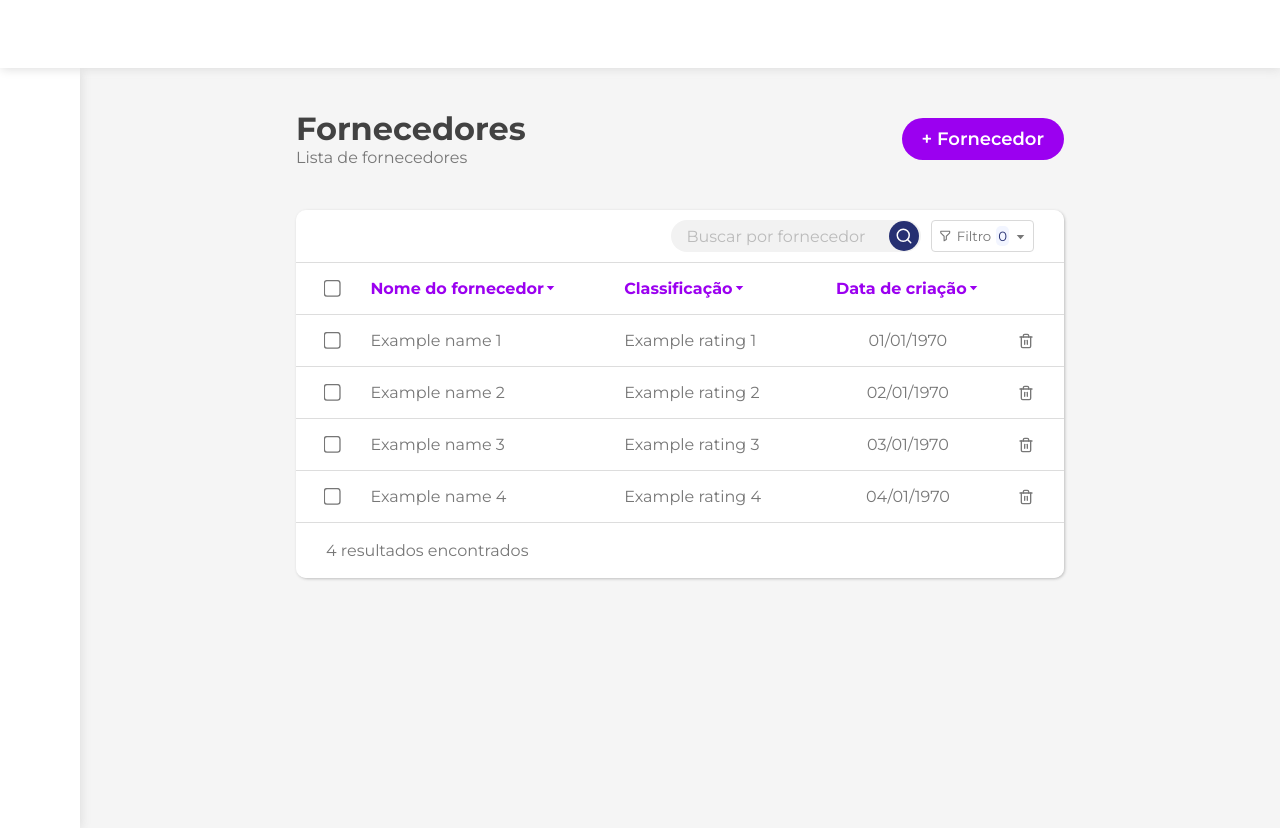
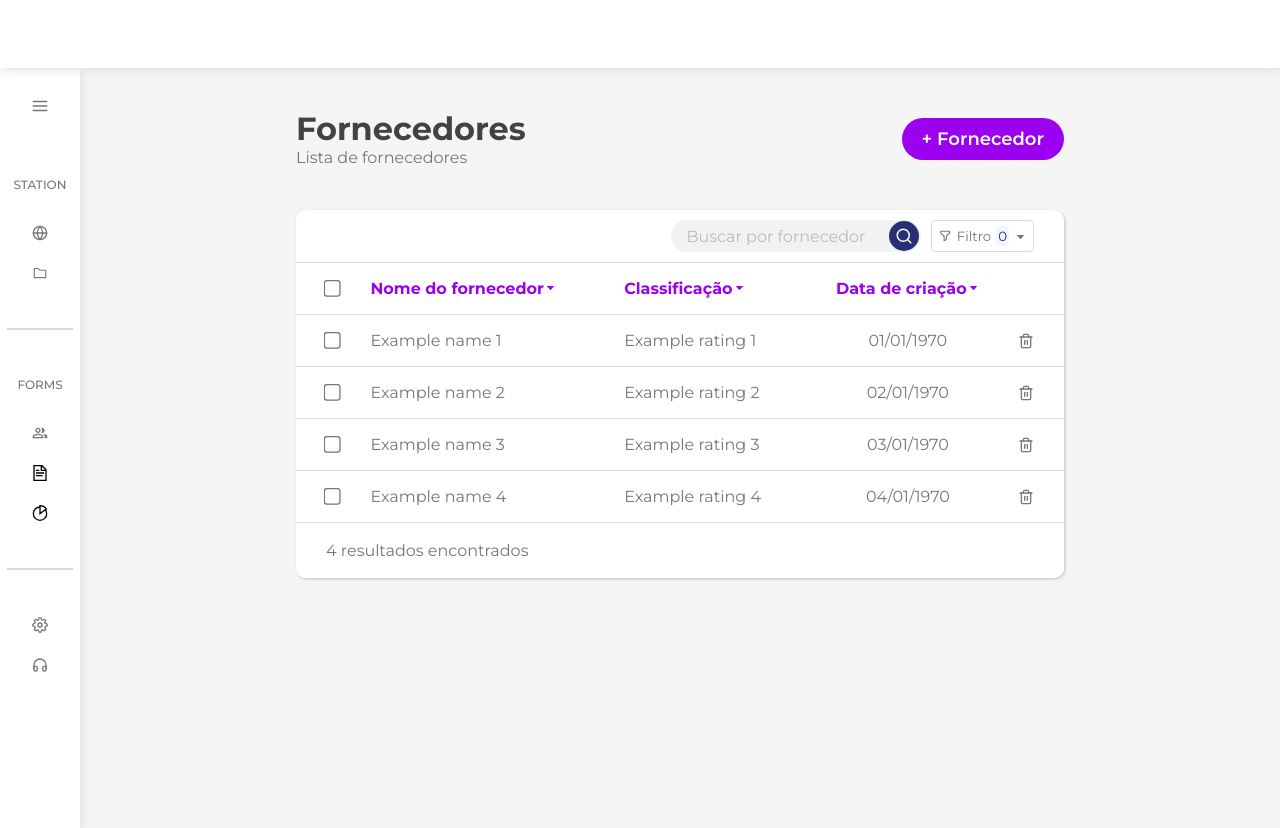
Before and after one commit to israelnazareth/desafio-compliance-station, a React (Create React App) app: page / in a window 1280 px wide. Built offline with nearby package versions, Linux system fonts and the light colour scheme.

Commit message:
feat: adiciona os ícones à sidebar

```diff
--- a/src/components/Sidebar/Sidebar.css
+++ b/src/components/Sidebar/Sidebar.css
@@ -1,8 +1,43 @@
+.siderbar, .hamburger, .area, hr, .icons {
+  display: none;
+}
+
 @media (min-width: 768px) {
   .sidebar {
+    display: flex;
+    flex-direction: column;
+    align-items: center;
     background-color: white;
     width: 80px;
     height: 95vh;
     box-shadow: 1px 1px 10px #dcdcdc;
   }
+
+  .hamburger {
+    display: block;
+    margin-top: 29px;
+    margin-bottom: 50px;
+    font-size: large;
+  }
+
+  .area {
+    display: block;
+    color: #777;
+    font-size: 12px;
+    font-weight: 500;
+    margin-bottom: 21px;
+  }
+
+  hr {
+    display: block;
+    width: 80%;
+    border: 1px solid #D9D9D9;
+    margin: 35px 0;
+  }
+
+  .icons {
+    display: block;
+    margin: 12px 0;
+    /* margin-bottom: 29px; */
+  }
 }
--- a/src/components/Sidebar/Sidebar.js
+++ b/src/components/Sidebar/Sidebar.js
@@ -1,9 +1,24 @@
+import { FiMenu, FiGlobe, FiHeadphones, FiSettings } from 'react-icons/fi';
+import { AiOutlineFolder } from 'react-icons/ai'
+import { MdOutlinePeopleAlt } from 'react-icons/md'
+import { GrAnalytics, GrDocumentText } from 'react-icons/gr'
 import './Sidebar.css'
 
 const Sidebar = () => {
   return (
     <div className="sidebar">
-
+      <FiMenu className='hamburger'/>
+      <p className='area'>STATION</p>
+      <FiGlobe className='icons'/>
+      <AiOutlineFolder className='icons'/>
+      <hr />
+      <p className='area'>FORMS</p>
+      <MdOutlinePeopleAlt className='icons'/>
+      <GrDocumentText className='icons'/>
+      <GrAnalytics className='icons'/>
+      <hr />
+      <FiSettings className='icons'/>
+      <FiHeadphones className='icons'/>
     </div>
   )
 }
```
